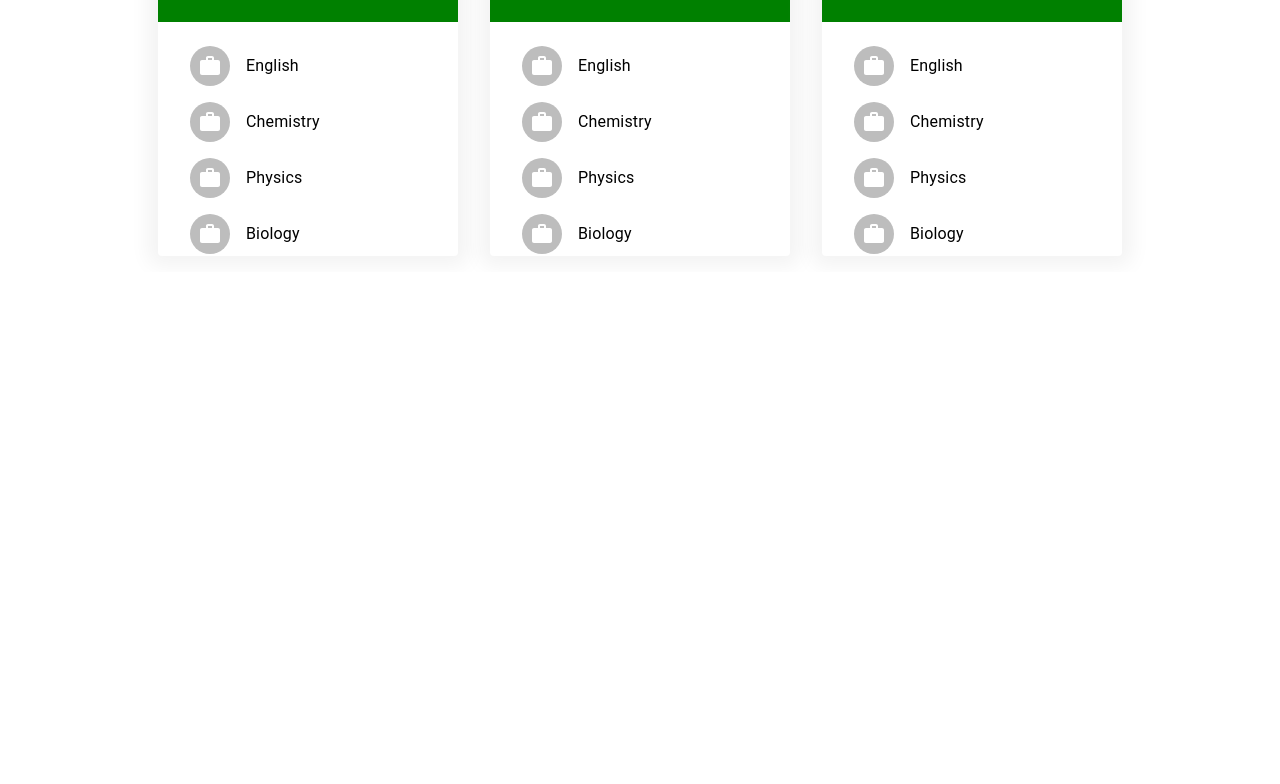
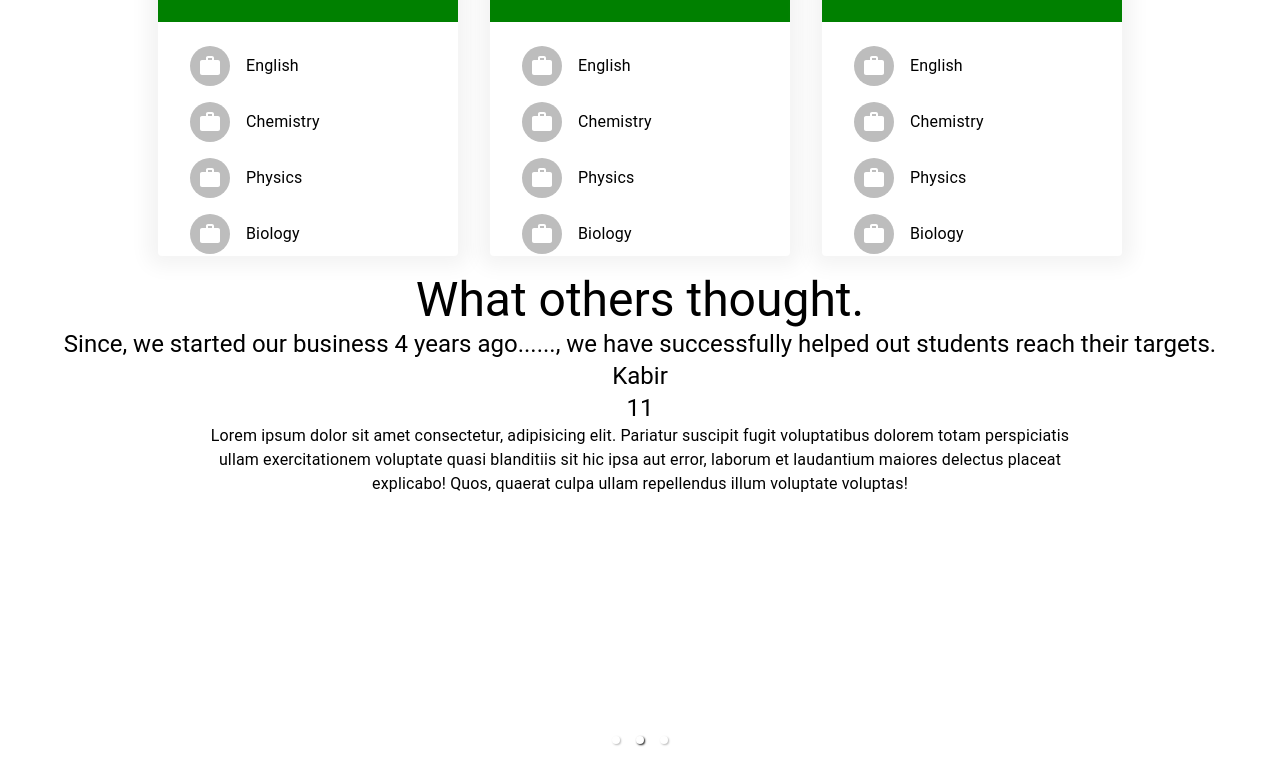
Before and after one commit to frsargua/Veritas-Academy-React, a React (Vite) app in the folder Veritas-Academy-React/: page / in a window 1280 px wide. Shown: the part 732-1516 px from the top of the page. Before the commit the page ends 1004 px from the top, so only its background shows below. Built offline with nearby package versions, Linux system fonts and the light colour scheme.

Commit message:
added carousel using a npm package

```diff
--- a/Veritas-Academy-React/package.json
+++ b/Veritas-Academy-React/package.json
@@ -14,7 +14,8 @@
     "@mui/icons-material": "^5.10.16",
     "@mui/material": "^5.10.16",
     "react": "^18.2.0",
-    "react-dom": "^18.2.0"
+    "react-dom": "^18.2.0",
+    "react-responsive-carousel": "^3.2.23"
   },
   "devDependencies": {
     "@types/react": "^18.0.24",
--- /dev/null
+++ b/Veritas-Academy-React/src/assets/data/testimonials.tsx
@@ -0,0 +1,25 @@
+type TestimonialReturn = {
+  name?: string;
+  year?: string;
+  text?: string;
+};
+
+export function testimonialsData(): TestimonialReturn[] {
+  return [
+    {
+      name: "Fabian",
+      year: "11",
+      text: "Lorem ipsum dolor sit amet consectetur, adipisicing elit. Pariatur suscipit fugit voluptatibus dolorem totam perspiciatis ullam exercitationem voluptate quasi blanditiis sit hic ipsa aut error, laborum et laudantium maiores delectus placeat explicabo! Quos, quaerat culpa ullam repellendus illum voluptate voluptas!",
+    },
+    {
+      name: "Kabir",
+      year: "11",
+      text: "Lorem ipsum dolor sit amet consectetur, adipisicing elit. Pariatur suscipit fugit voluptatibus dolorem totam perspiciatis ullam exercitationem voluptate quasi blanditiis sit hic ipsa aut error, laborum et laudantium maiores delectus placeat explicabo! Quos, quaerat culpa ullam repellendus illum voluptate voluptas!",
+    },
+    {
+      name: "Guido",
+      year: "11",
+      text: "Lorem ipsum dolor sit amet consectetur, adipisicing elit. Pariatur suscipit fugit voluptatibus dolorem totam perspiciatis ullam exercitationem voluptate quasi blanditiis sit hic ipsa aut error, laborum et laudantium maiores delectus placeat explicabo! Quos, quaerat culpa ullam repellendus illum voluptate voluptas!",
+    },
+  ];
+}
--- a/Veritas-Academy-React/src/components/Carrousell/index.tsx
+++ b/Veritas-Academy-React/src/components/Carrousell/index.tsx
@@ -0,0 +1,61 @@
+import "react-responsive-carousel/lib/styles/carousel.min.css"; // requires a loader
+import { Carousel } from "react-responsive-carousel";
+import { Box, BoxProps } from "@mui/system";
+import { styled } from "@mui/material/styles";
+import { Typography } from "@mui/material";
+import { ReactComponentElement } from "react";
+
+type Testimonial = {
+  name?: string;
+  year?: string;
+  text?: string;
+};
+
+type PropsType = {
+  testimonialsText: () => Testimonial[];
+};
+
+const CarouselItem = styled(Box)<BoxProps>(({ theme }) => ({
+  width: "900px",
+  height: "400px",
+
+  // [theme.breakpoints.up("md")]: {
+  //   display: "none",
+  // },
+}));
+
+const CarouselContainer = styled(Box)<BoxProps>(({ theme }) => ({
+  width: "100%",
+  display: "flex",
+  justifyContent: "center",
+}));
+
+export function TestimonialsCarousel({ testimonialsText }: PropsType) {
+  function renderTestimonials(): React.ReactElement[] {
+    let element = testimonialsText().map((el: Testimonial) => {
+      return (
+        <CarouselContainer>
+          <CarouselItem>
+            <Typography variant="h5" textAlign="center">
+              {el.name}
+            </Typography>
+            <Typography variant="h5" textAlign="center">
+              {el.year}
+            </Typography>
+            <Typography variant="body1" textAlign="center">
+              {el.text}
+            </Typography>
+          </CarouselItem>
+        </CarouselContainer>
+      );
+    });
+
+    return element;
+  }
+
+  return (
+    <Carousel autoPlay={true} showStatus={false}>
+      {renderTestimonials()}
+    </Carousel>
+  );
+}
--- a/Veritas-Academy-React/src/components/Pages/LandingPage.tsx
+++ b/Veritas-Academy-React/src/components/Pages/LandingPage.tsx
@@ -1,11 +1,13 @@
 import { Hero } from "../Hero";
 import { Plans } from "../Plans";
+import Testimonials from "../Testimonials";
 
 export const LandingPage = () => {
   return (
     <>
       <Hero />
       <Plans />
+      <Testimonials />
     </>
   );
 };
--- /dev/null
+++ b/Veritas-Academy-React/src/components/Testimonials/index.tsx
@@ -0,0 +1,21 @@
+import { Typography } from "@mui/material";
+import { TestimonialsCarousel } from "../Carrousell";
+import { testimonialsData } from "../../assets/data/testimonials";
+
+function Testimonials() {
+  return (
+    <>
+      <Typography variant="h3" textAlign="center">
+        What others thought.
+      </Typography>
+      <Typography variant="h5" textAlign="center">
+        Since, we started our business 4 years ago......, we have successfully
+        helped out students reach their targets.
+      </Typography>
+
+      <TestimonialsCarousel testimonialsText={testimonialsData} />
+    </>
+  );
+}
+
+export default Testimonials;
```
Also changed, not shown: 1 other file (tests, documents, lock files or other folders).
